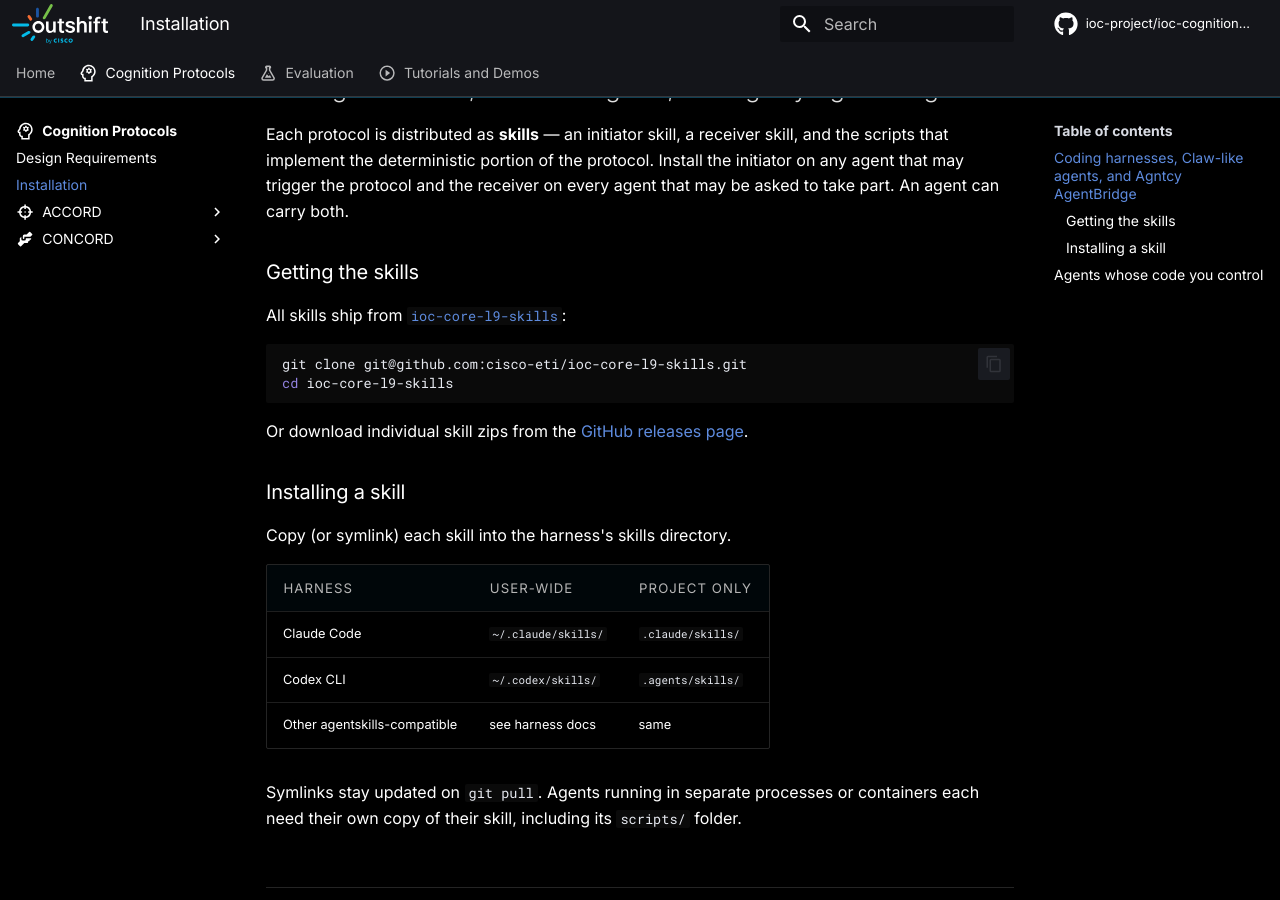
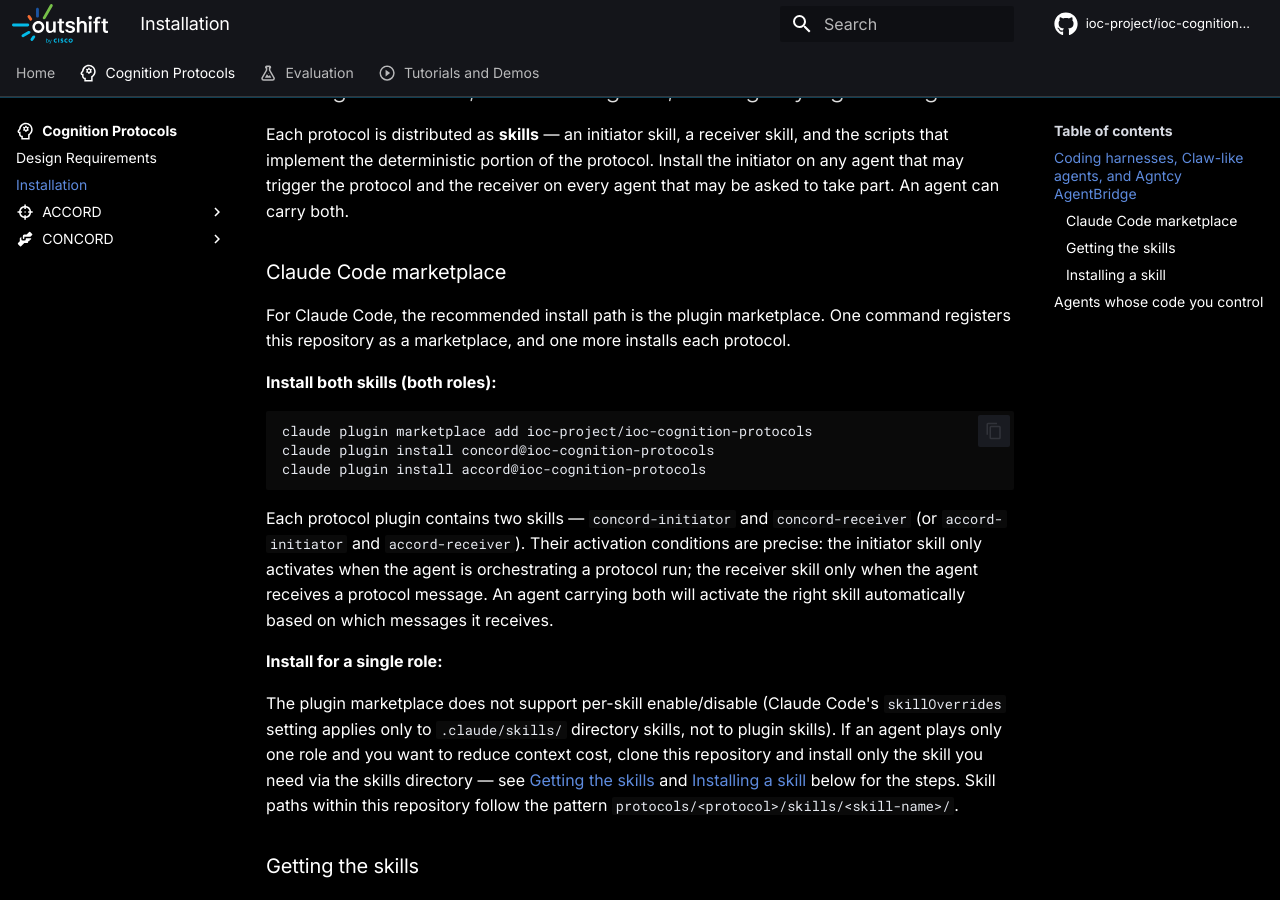
Before and after one commit to ioc-project/cognition-protocols, an MkDocs documentation site: the page built from docs/cognition-protocols/installation.md, in a window 1280 px wide and 900 px high, scrolled down 365 px. Built offline with MkDocs 1.6.1 and Material for MkDocs 9.7.7, drawn with Linux system fonts in a browser that asks for light colours; comment, search, counter and statistics services are not loaded.

````diff
--- a/docs/cognition-protocols/installation.md
+++ b/docs/cognition-protocols/installation.md
@@ -13,6 +13,35 @@ Each protocol is distributed as **skills** — an initiator skill, a receiver sk
 and the scripts that implement the deterministic portion of the protocol. Install the
 initiator on any agent that may trigger the protocol and the receiver on every agent
 that may be asked to take part. An agent can carry both.
+
+### Claude Code marketplace
+
+For Claude Code, the recommended install path is the plugin marketplace. One command
+registers this repository as a marketplace, and one more installs each protocol.
+
+**Install both skills (both roles):**
+
+```bash
+claude plugin marketplace add ioc-project/ioc-cognition-protocols
+claude plugin install concord@ioc-cognition-protocols
+claude plugin install accord@ioc-cognition-protocols
+```
+
+Each protocol plugin contains two skills — `concord-initiator` and `concord-receiver`
+(or `accord-initiator` and `accord-receiver`). Their activation conditions are precise:
+the initiator skill only activates when the agent is orchestrating a protocol run;
+the receiver skill only when the agent receives a protocol message. An agent carrying
+both will activate the right skill automatically based on which messages it receives.
+
+**Install for a single role:**
+
+The plugin marketplace does not support per-skill enable/disable (Claude Code's
+`skillOverrides` setting applies only to `.claude/skills/` directory skills, not to
+plugin skills). If an agent plays only one role and you want to reduce context cost,
+clone this repository and install only the skill you need via the skills directory —
+see [Getting the skills](#getting-the-skills) and [Installing a skill](#installing-a-skill) below for the steps.
+Skill paths within this repository follow the pattern
+`protocols/<protocol>/skills/<skill-name>/`.
 
 ### Getting the skills
 
````
Also changed, not shown: 1 other file.
